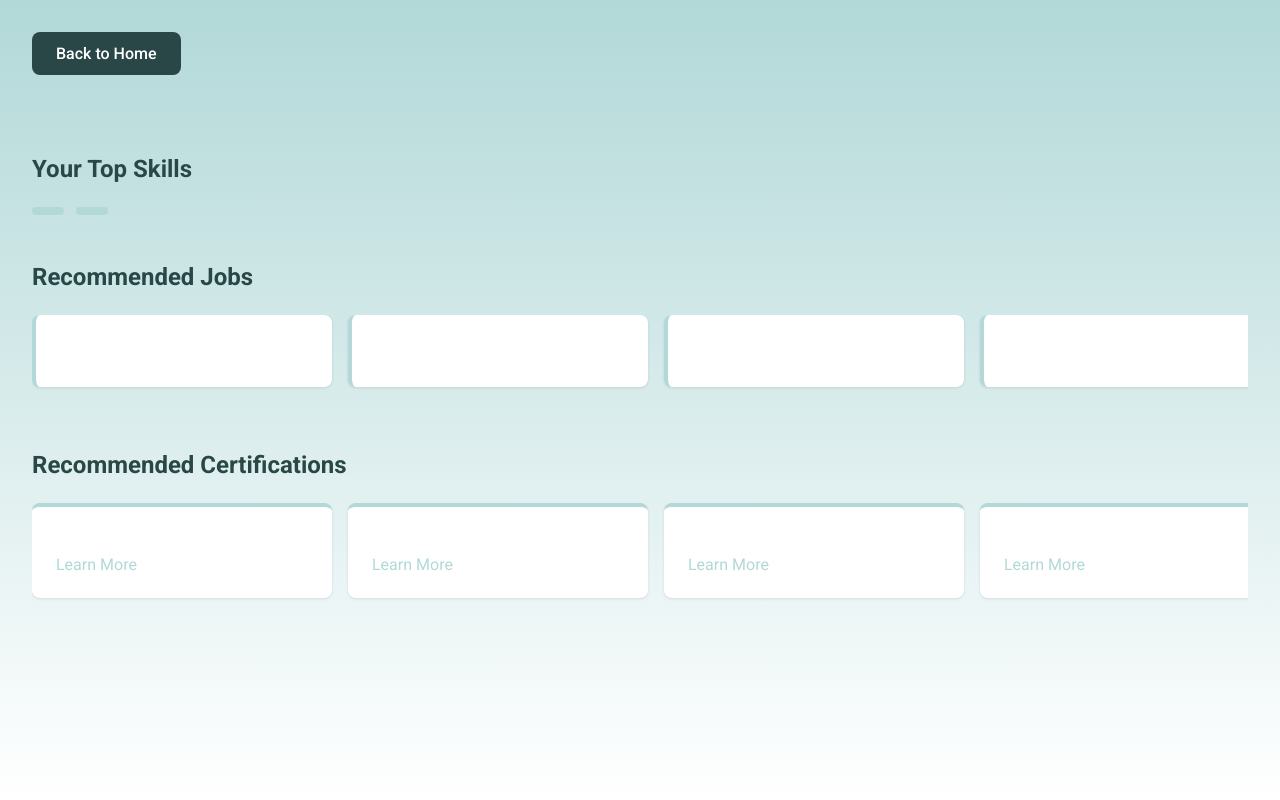
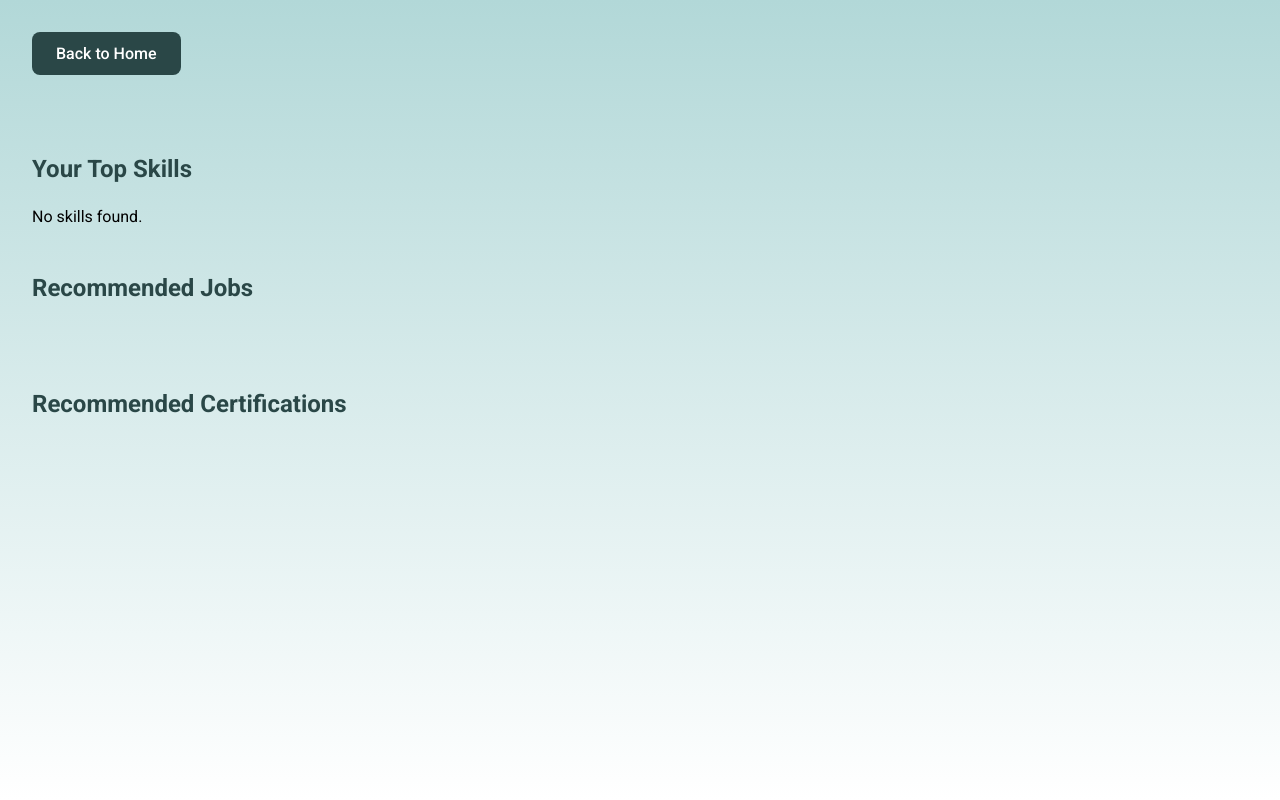
Before and after one commit to Archit743/Resume-Job-Matching-System, a Flask app: page /results in a window 1280 px wide. Run offline with Flask 3, Linux system fonts and the light colour scheme.

Commit message:
implemented skills extraction

```diff
--- a/app.py
+++ b/app.py
@@ -1,32 +1,95 @@
 import io
 from flask import Flask, flash, jsonify, redirect, render_template, request, send_file, url_for
 from database.db import init_db, db
-from resume_generator_module import ResumeGenerator, resume_generator_module_bp  # Fixed import
-
+from resume_generator_module import ResumeGenerator, resume_generator_module_bp
 from routes.auth import auth_bp
 from routes.main import main_bp
-from config import Config  # Import the Config class
+from config import Config
+import os
+import spacy
+import pdfplumber
 import pymysql
-import os
+from typing import Set, Optional
+from datetime import datetime
+import pandas as pd
+from rapidfuzz import process
+
+class EnhancedResumeAnalyzer:
+    def __init__(self):
+        try:
+            self.nlp_sm = spacy.load("en_core_web_sm")
+        except OSError:
+            raise OSError("Please install spaCy model using: python -m spacy download en_core_web_sm")
+
+        # Define skills list
+        self.skills_list = {
+            # Programming Languages
+            "python", "java", "javascript", "c++", "c#", "ruby", "php",
+            # Web Technologies
+            "html", "css", "react", "angular", "vue.js", "node.js",
+            # Databases
+            "sql", "mongodb", "postgresql", "mysql",
+            # Tools & Frameworks
+            "git", "docker", "kubernetes", "aws", "azure"
+        }
+
+    def extract_text(self, pdf_path: str) -> Optional[str]:
+        """Extract text from a PDF file."""
+        try:
+            with pdfplumber.open(pdf_path) as pdf:
+                text = ""
+                for page in pdf.pages:
+                    text += page.extract_text() or ""
+                return text.strip()
+        except Exception as e:
+            print(f"Error extracting text from PDF: {e}")
+            return None
+
+    def extract_skills(self, text: str) -> list:
+        """Extract skills using NLP and predefined list"""
+        if not text:
+            return []
+
+        doc = self.nlp_sm(text.lower())
+        found_skills = set()
+
+        # Extract skills
+        for token in doc:
+            if token.text in self.skills_list:
+                found_skills.add(token.text)
+            # Check for compound skills (e.g., "machine learning")
+            if token.i + 1 < len(doc):
+                bigram = token.text + " " + doc[token.i + 1].text
+                if bigram in self.skills_list:
+                    found_skills.add(bigram)
+
+        return list(found_skills)
+
+# Initialize Flask app
 app = Flask(__name__)
+
+# Initialize ResumeAnalyzer
+resume_analyzer = EnhancedResumeAnalyzer()
+
 # Static variable to store file path
 uploaded_file_path = None
 
 UPLOAD_FOLDER = "uploads"
 os.makedirs(UPLOAD_FOLDER, exist_ok=True)
+app.config['UPLOAD_FOLDER'] = UPLOAD_FOLDER
+
 # Load configurations
-app.config.from_object(Config)  # Use Config class instead of config module
-
-# Rest of your code remains the same...
+app.config.from_object(Config)
 
 # Initialize database
 init_db(app)
 
-# Register Blueprints (routes)
+# Register Blueprints
 app.register_blueprint(auth_bp, url_prefix='/auth')
 app.register_blueprint(main_bp)
 app.register_blueprint(resume_generator_module_bp)
 
+# Set secret key
 app.secret_key = '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'
 
 @app.route('/build-resume')
@@ -69,7 +132,6 @@
         download_name='resume.pdf'
     )
 
-
 @app.route('/upload', methods=['POST'])
 def upload_file():
     global uploaded_file_path
@@ -78,22 +140,37 @@
         return jsonify({"message": "No file part", "success": False}), 400
 
     file = request.files['file']
-
     if file.filename == '':
         return jsonify({"message": "No selected file", "success": False}), 400
 
-    file_path = os.path.join(UPLOAD_FOLDER, file.filename)
+    file_path = os.path.join(app.config['UPLOAD_FOLDER'], file.filename)
     file.save(file_path)
 
-    uploaded_file_path = file_path  # Store file path in a static variable
+    uploaded_file_path = file_path
 
-    return jsonify({"message": f"File '{file.filename}' uploaded successfully!", "success": True})
+    return jsonify({
+        "message": f"File '{file.filename}' uploaded successfully!",
+        "success": True
+    })
+
 @app.route('/results')
 def results():
-    return render_template('results.html')
+    global uploaded_file_path
+
+    if uploaded_file_path:
+        # Extract text from the uploaded PDF
+        resume_text = resume_analyzer.extract_text(uploaded_file_path)
+        if resume_text:
+            # Extract skills
+            skills_list = resume_analyzer.extract_skills(resume_text)
+            return render_template('results.html', skills=skills_list, jobs=[], certifications=[])
+
+    # Handle the case where no file is uploaded
+    return render_template('results.html', skills=[], jobs=[], certifications=[])
+
 
 
 if __name__ == "__main__":
     with app.app_context():
-        db.create_all()  # ✅ Ensures the database is created
+        db.create_all()
     app.run(debug=True)
--- a/templates/results.html
+++ b/templates/results.html
@@ -187,47 +187,11 @@
     </div>
 
     <script>
-        const skills = ["", ""
-
-        ];
-
-        const jobs = [
-            {
-                title: "",
-                description: ""
-            },
-            {
-                title: "",
-                description: ""
-            },
-            {
-                title: "",
-                description: ""
-            },
-            {
-                title: "",
-                description: ""
-            }
-        ];
-
-        const certifications = [
-            {
-                title: "",
-                description: ""
-            },
-            {
-                title: "",
-                description: ""
-            },
-            {
-                title: "",
-                description: ""
-            },
-            {
-                title: "",
-                description: ""
-            }
-        ];
+        // Declare variables only once
+        // Declare variables only once
+const extract_skills = JSON.parse('{{ skills|tojson|safe }}' || '[]');
+const extract_jobs = JSON.parse('{{ jobs|tojson|safe }}' || '[]');
+const extract_certifications = JSON.parse('{{ certifications|tojson|safe }}' || '[]');
 
 function createSkillTag(skill) {
     const div = document.createElement('div');
@@ -240,8 +204,8 @@
     const div = document.createElement('div');
     div.className = 'job-card';
     div.innerHTML = `
-                <h3 class="card-title">${job.title}</h3>
-                <p class="card-description">${job.description}</p>
+        <h3 class="card-title">${job}</h3>
+        <p class="card-description">${getJobDescription(job)}</p>
     `;
     return div;
 }
@@ -250,30 +214,57 @@
     const div = document.createElement('div');
     div.className = 'cert-card';
     div.innerHTML = `
-                <h3 class="card-title">${cert.title}</h3>
-                <p class="card-description">${cert.description}</p>
+        <h3 class="card-title">${cert}</h3>
+        <p class="card-description">${getCertDescription(cert)}</p>
         <a href="#" class="learn-more">Learn More</a>
     `;
     return div;
 }
 
+// Simple description generators
+function getJobDescription(jobTitle) {
+    const descriptions = {
+        "Python Developer": "Develop Python-based applications and services...",
+        "Data Engineer": "Design and maintain data infrastructure...",
+        "ML Engineer": "Build and deploy machine learning models...",
+        "Cloud Architect": "Design cloud infrastructure solutions..."
+    };
+    return descriptions[jobTitle] || "Exciting opportunity in your field of expertise.";
+}
+
+function getCertDescription(certName) {
+    const descriptions = {
+        "PCAP (Python Institute)": "Professional certification in Python programming...",
+        "AWS Certified Developer": "Validate AWS cloud development skills...",
+        "TensorFlow Developer Certificate": "Prove your ML implementation skills..."
+    };
+    return descriptions[certName] || "Valuable certification to enhance your career prospects.";
+}
+
 // Render skills
 const skillsContainer = document.getElementById('skills-container');
-        skills.forEach(skill => {
+
+if (extract_skills.length > 0) {
+    extract_skills.forEach(skill => {
         skillsContainer.appendChild(createSkillTag(skill));
     });
+} else {
+    skillsContainer.innerHTML = "<p>No skills found.</p>";
+}
+
 
 // Render jobs
 const jobsContainer = document.getElementById('jobs-container');
-        jobs.forEach(job => {
+extract_jobs.forEach(job => {
     jobsContainer.appendChild(createJobCard(job));
 });
 
 // Render certifications
 const certsContainer = document.getElementById('certs-container');
-        certifications.forEach(cert => {
+extract_certifications.forEach(cert => {
     certsContainer.appendChild(createCertCard(cert));
 });
+
     </script>
     </body>
 </html>
```
Lines whose indentation alone changed are shown as unchanged.
